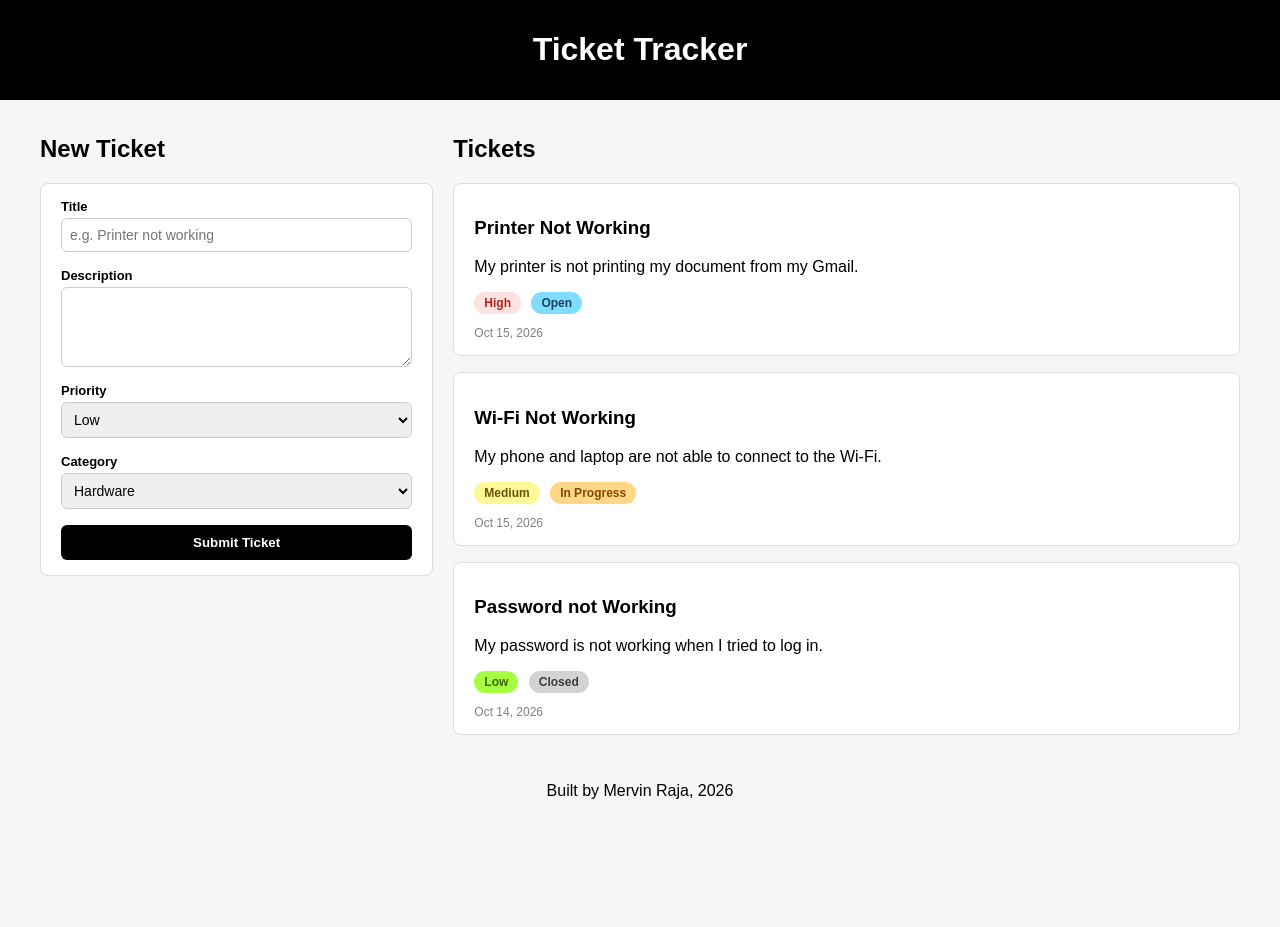
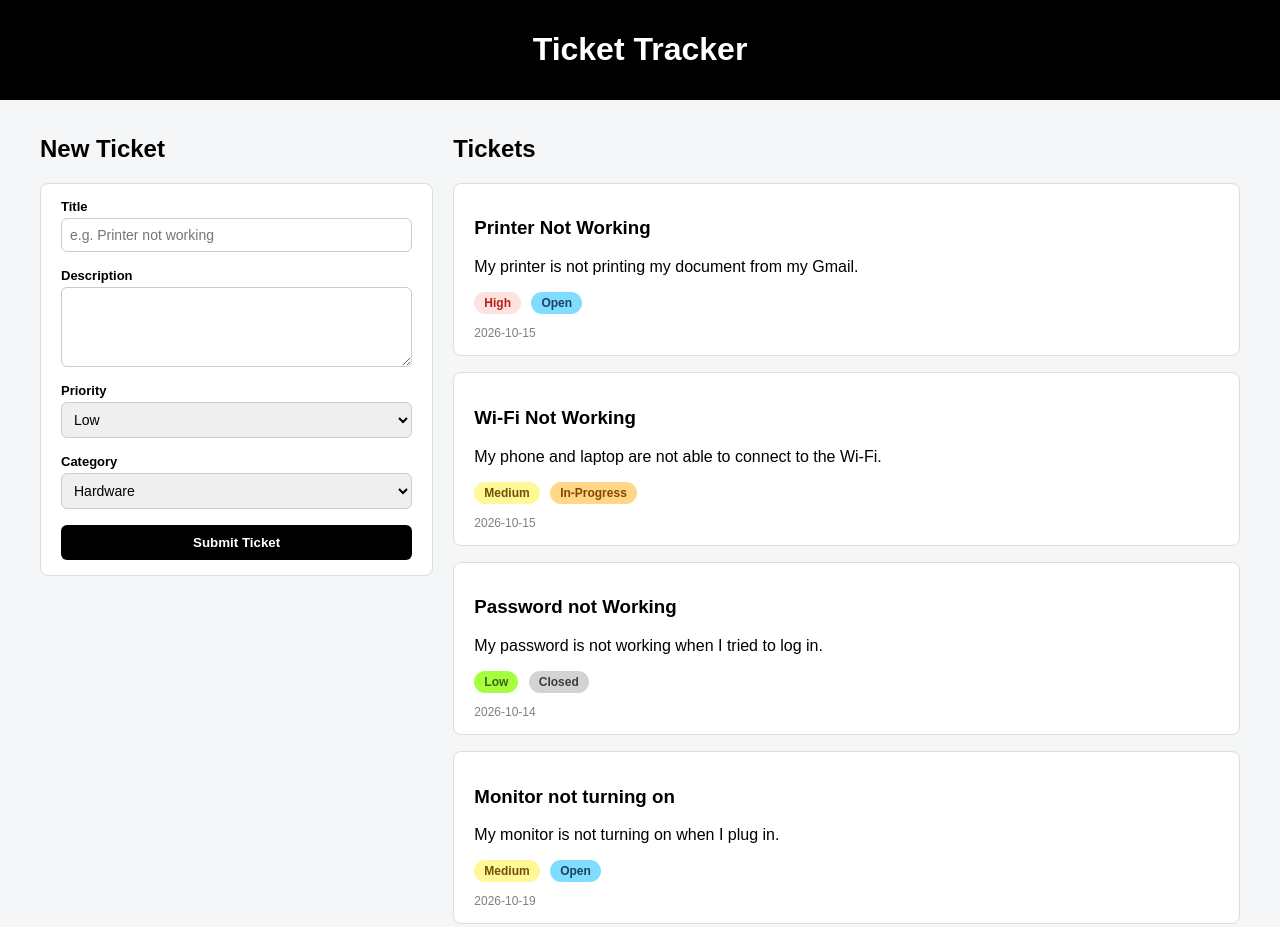
Before and after one commit to Mervraja75/ticket-tracker-app, a plain HTML site: page client/index.html in a window 1280 px wide. Shown: the top 927 px of the page. Before the commit the page ends 816 px from the top, so only its background shows below. Drawn offline with Linux system fonts and the light colour scheme.

Commit message:
Rendered ticket cards from JS data

```diff
--- a/client/app.js
+++ b/client/app.js
@@ -1,3 +1,4 @@
+// PART 1
 const tickets = [ // task 1
     {
         id: 1,
@@ -22,19 +23,48 @@ const tickets = [ // task 1
         priority: "low",
         status: "closed",
         createdAt: "2026-10-14"},
+    {
+        id: 4,
+        title: "Monitor not turning on",
+        description: "My monitor is not turning on when I plug in.",
+        priority: "medium",
+        status: "open",
+        createdAt: "2026-10-19"},
 ]
 
 console.log(tickets[1].title); //task 2
 console.log(tickets.length);
 
 /*
-
 ARRAY.forEach(function (ITEM) {
     console.log(ITEM);
 });
-
 */
 
 tickets.forEach(function (ticket) {
     console.log(ticket);
 })
+
+// PART 2
+
+function renderTickets() {
+    const list = document.querySelector("#ticket-list");
+    list.innerHTML = "";
+
+    tickets.forEach(function (ticket) {
+        const card = document.createElement("article");
+        card.className = "ticket-card";
+
+        card.innerHTML = `
+            <h3>${ticket.title}</h3>
+            <p>${ticket.description}</p>
+            <span class="badge priority-${ticket.priority}">${ticket.priority}</span>
+            <span class="badge status-${ticket.status}">${ticket.status}</span>
+            <time dateTime="${ticket.createdAt}">${ticket.createdAt}</time>
+        `;
+
+        list.appendChild(card);
+    })
+}
+
+renderTickets();
--- a/client/index.html
+++ b/client/index.html
@@ -65,6 +65,11 @@
 
         <section class="list-section">
             <h2>Tickets</h2>
+            <div id="ticket-list"></div>
+
+            <!--
+            - THESE CARDS ARE HARDCODED AND ALREADY IN JS FILE
+            - NOT DELETING, BUT COMMENTING FOR RESEARCH PURPOSES
             <article class="ticket-card">
                 <h3>Printer Not Working</h3>
                 <p>My printer is not printing my document from my Gmail.</p>
@@ -88,6 +93,8 @@
                 <span class="badge status-closed">Closed</span>
                 <time datetime="2026-10-14">Oct 14, 2026</time>
             </article>
+            -->
+
         </section>
 
     </main>
--- a/client/styles.css
+++ b/client/styles.css
@@ -61,6 +61,7 @@ footer {
     font-size: 12px;
     font-weight: bold;
     margin-right: 6px;
+    text-transform: capitalize;
 }
 
 .priority-high {
```
